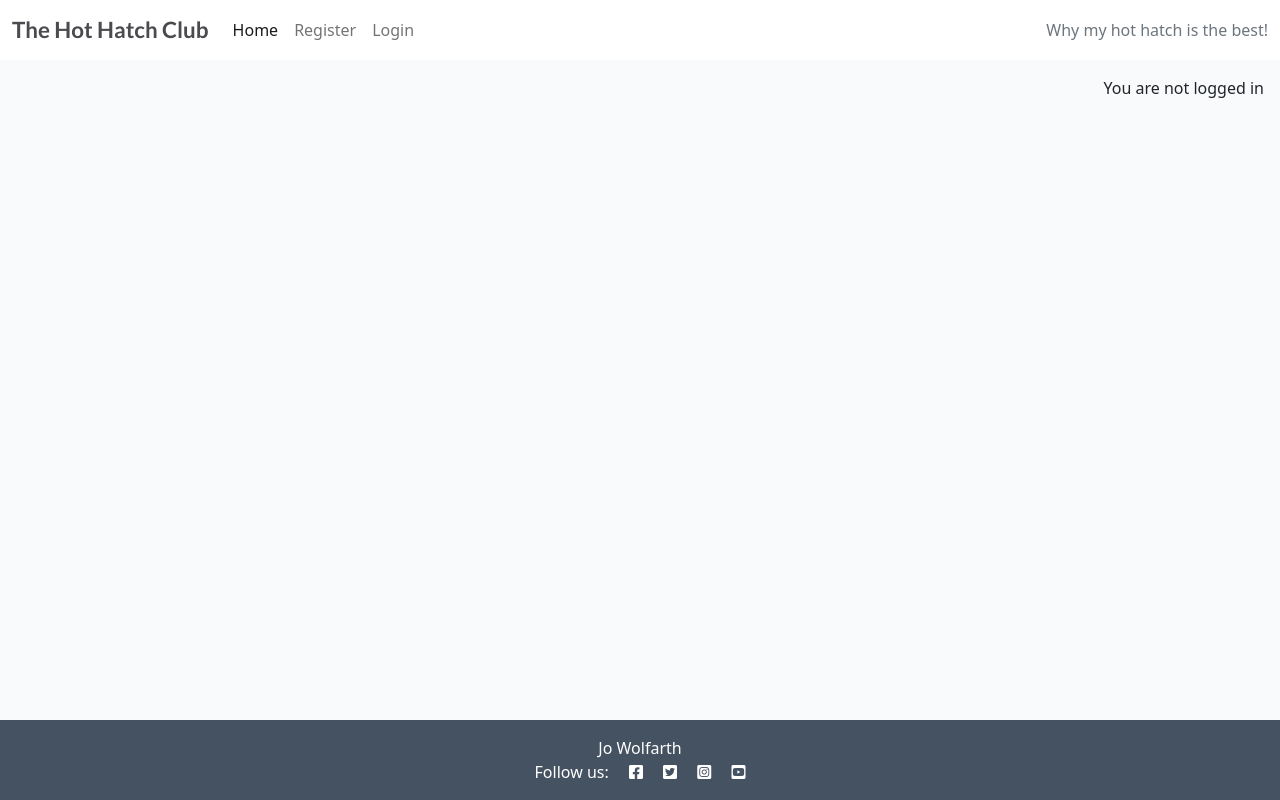
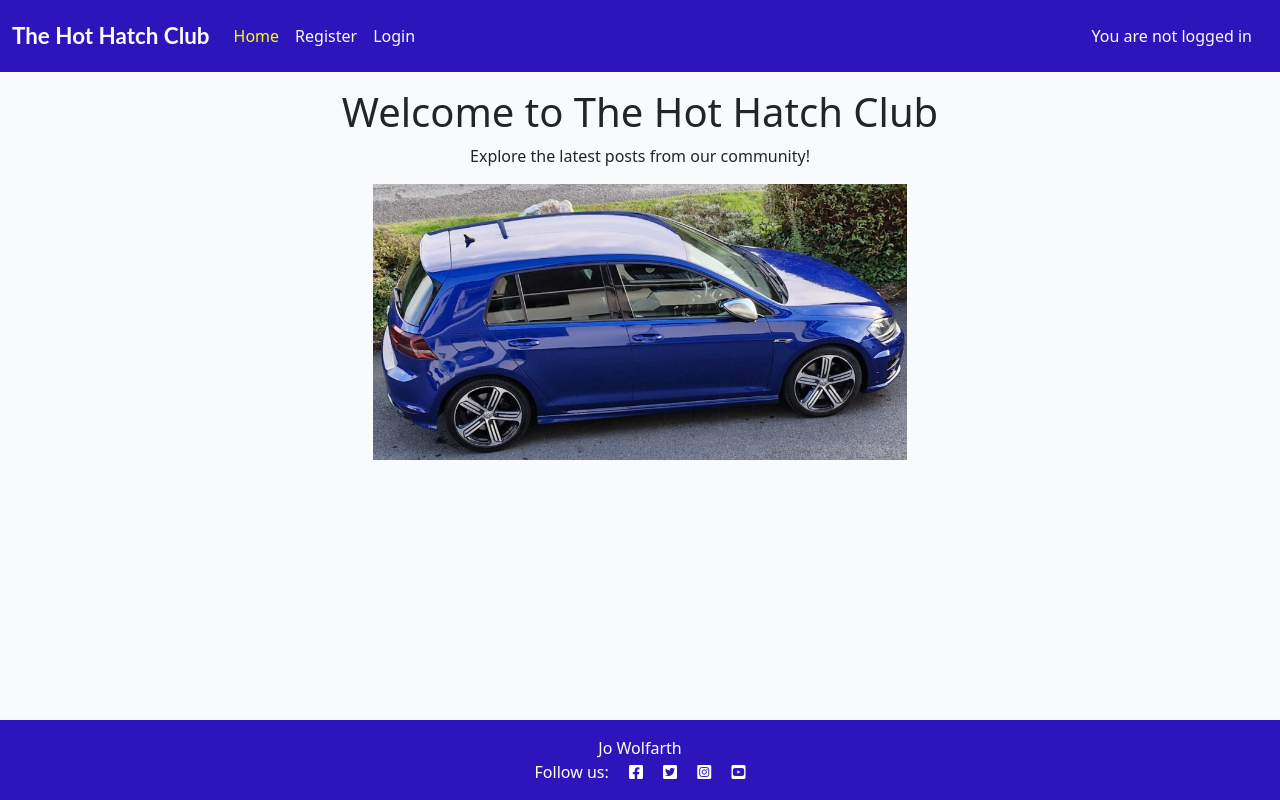
Before and after one commit to JoWolfarth/The-Hot-Hatch-Club, a Django app: page / in a window 1280 px wide. Run offline with Django 4.2, Linux system fonts and the light colour scheme; data that the repository does not hold is empty.

Commit message:
added styling to css

```diff
--- a/posts/templates/posts/index.html
+++ b/posts/templates/posts/index.html
@@ -1,10 +1,24 @@
 {% extends "base.html" %}
+{% load static %}
 
 {% block content %}
 
 <!-- index.html content starts here -->
 <div class="container-fluid">
     <div class="row">
+        <div class="col-12">
+            <h1 class="text-center mt-3">Welcome to The Hot Hatch Club</h1>
+            <p class="text-center">Explore the latest posts from our community!</p>
+                <div class="container">
+                    <div class="row">
+                        <div class="d-none mx-auto mb-4 d-md-block col-md-6 image ">
+                            <img src="{% static 'images/default.jpg' %}" class="scale" alt="placeholder">
+                        </div>
+                    </div>
+                </div>
+            </div>
+        </div>
+    </div>
 
         <!-- Blog Entries Column -->
         <div class="col-12 mt-3 left">
--- a/posts/templates/posts/post_detail.html
+++ b/posts/templates/posts/post_detail.html
@@ -10,9 +10,6 @@
             <div class="col-md-6 masthead-text">
                 <h1 class="post-vehicle">{{ post.vehicle }}</h1>
                 <p class="post-subtitle">{{ post.user }} | {{ post.created_on }}</p>
-            </div>
-            <div class="d-none d-md-block col-md-6 masthead-image">
-                <img src="{% static 'images/default.jpg' %}" class="scale" alt="placeholder">
             </div>
         </div>
     </div>
@@ -37,7 +34,7 @@
 
 <!-- Delete confirmation modal -->
 <div class="modal fade" id="deleteModal" tabindex="-1"
-  aria-labelledby="deleteModalLabel" aria-hidden="true">
+aria-labelledby="deleteModalLabel" aria-hidden="true">
     <div class="modal-dialog">
         <div class="modal-content">
             <div class="modal-header">
--- a/static/css/style.css
+++ b/static/css/style.css
@@ -1,16 +1,50 @@
+@import url('https://fonts.googleapis.com/css2?family=Open+Sans:ital,wght@0,300..800;1,300..800&family=Oswald:wght@200..700&display=swap');
+
+:root {
+    --primary: black;
+    --secondary: yellow;
+    --background: #2c16bb;
+    --text: #F9FAFC;
+    --highlight: red;
+}
+
+.navbar {
+    background-color: var(--background);
+    color: var(--text)
+}
+
+.navbar .navbar-nav .nav-link,
+.navbar .navbar-brand,
+.navbar a {
+    color: var(--text);
+}
+
+/* Optionally, for hover/focus states: */
+.navbar .navbar-nav .nav-link:hover,
+.navbar .navbar-brand:hover,
+.navbar a:hover {
+    color: var(--highlight);
+}
+
+.navbar .nav-link.active,
+.navbar .navbar-nav .nav-link.active,
+.navbar .navbar-brand.active {
+    color: yellow;
+}
+
 body {
-    background-color: #F9FAFC;
+    background-color: var(--background);
 }
 
 .brand {
-    font-family: Lato, sans-serif;
+    font-family: Lato, oswald, sans-serif;
     font-size: 1.4rem;
     font-weight: 700;
-    color: #4A4A4F;
+    color: var(--text);
 }
 
 .red-o {
-    color: #E84610;
+    color: var(--highlight);
 }
 
 .thin {
@@ -159,3 +200,7 @@ body {
 .approval {
     color: rgb(222, 146, 168);
 }
+
+.footer {
+    background-color:#2c16bb
+}
--- a/templates/base.html
+++ b/templates/base.html
@@ -12,9 +12,7 @@
     <meta name="viewport" content="width=device-width, initial-scale=1" />
 
     <!-- Google Fonts CSS -->
-    <link rel="preconnect" href="https://fonts.gstatic.com">
-    <link href="https://fonts.googleapis.com/css2?family=Roboto:wght@300&display=swap" rel="stylesheet">
-    <link href="https://fonts.googleapis.com/css2?family=Lato:wght@300;700&display=swap" rel="stylesheet">
+
 
     <!-- Font Awesome CSS -->
     <link rel="stylesheet" href="https://cdnjs.cloudflare.com/ajax/libs/font-awesome/5.15.3/css/all.min.css">
@@ -30,7 +28,7 @@
 <body class="d-flex flex-column h-100 main-bg">
 
     <!-- Navigation -->
-    <nav class="navbar navbar-expand-lg navbar-light bg-white">
+    <nav class="navbar navbar-expand-lg navbar-light">
         <div class="container-fluid">
             <a class="navbar-brand" href="{% url 'home' %}"><span class="brand">The Hot Hatch Club</span></a>
             <button class="navbar-toggler" type="button" data-bs-toggle="collapse" data-bs-target="#navbarText"
@@ -62,9 +60,11 @@
                     </li>
                     {% endif %}
                 </ul>
-                <span class="navbar-text text-muted">
-                    Why my hot hatch is the best!
-                </span>
+                        {% if user.is_authenticated %}
+        <p class="text-end m-3">You are logged in as {{ user }}</p>
+        {% else %}
+        <p class="text-end m-3">You are not logged in</p>
+        {% endif %}
             </div>
         </div>
     </nav>
@@ -85,13 +85,6 @@
     </div>
 
     <main class="flex-shrink-0 main-bg">
-        {% if user.is_authenticated %}
-        <p class="text-end m-3">You are logged in as {{ user }}</p>
-        {% else %}
-        <p class="text-end m-3">You are not logged in</p>
-        {% endif %}
-
-
         {% block content %}
         <!-- Content Goes here -->
         {% endblock content %}
@@ -99,7 +92,7 @@
     </main>
 
     <!-- Footer -->
-    <footer class="footer mt-auto py-3 dark-bg">
+    <footer class="footer mt-auto py-3">
         <p class="m-0 text-center text-white">Jo Wolfarth</p>
         <p class="m-0 text-center text-white">Follow us: <i class="fab fa-facebook-square ms-3"></i>
             <i class="fab fa-twitter-square ms-3"></i>
```
Also changed, not shown: other parts of static/css/style.css (+17 -10 lines).
